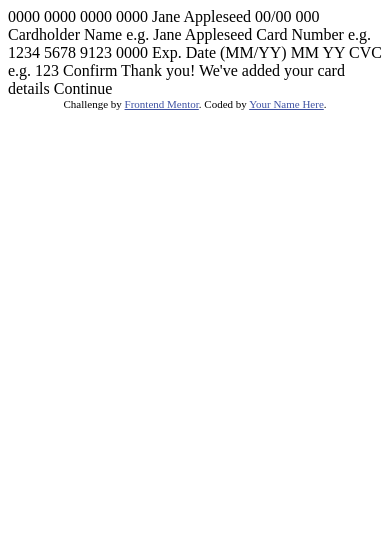
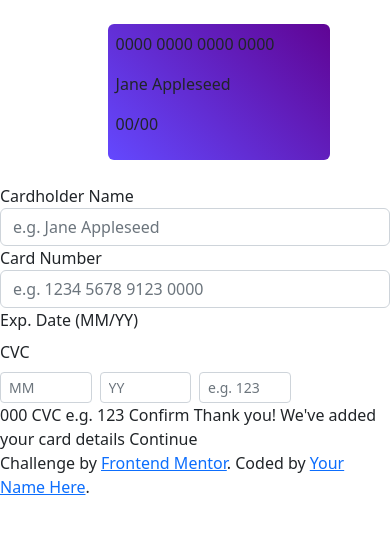
Before and after one commit to EmberTSeal/Challenges, a plain HTML site: page Interactive_Card_Details/index.html in a window 390 px wide. Drawn offline with nearby package versions, Linux system fonts and the light colour scheme.

Commit message:
Mobile Design
update form markup

```diff
--- a/Interactive_Card_Details/index.html
+++ b/Interactive_Card_Details/index.html
@@ -1,36 +1,53 @@
 <!DOCTYPE html>
 <html lang="en">
+
 <head>
   <meta charset="UTF-8">
-  <meta name="viewport" content="width=device-width, initial-scale=1.0"> <!-- displays site properly based on user's device -->
+  <meta name="viewport" content="width=device-width, initial-scale=1.0">
+  <!-- displays site properly based on user's device -->
 
   <link rel="icon" type="image/png" sizes="32x32" href="./images/favicon-32x32.png">
-
+  <link href="https://cdn.jsdelivr.net/npm/bootstrap@5.2.3/dist/css/bootstrap.min.css" rel="stylesheet"
+    integrity="sha384-rbsA2VBKQhggwzxH7pPCaAqO46MgnOM80zW1RWuH61DGLwZJEdK2Kadq2F9CUG65" crossorigin="anonymous">
+  <link rel="stylesheet" href="style.css">
   <title>Frontend Mentor | Interactive card details form</title>
 
-  <!-- Feel free to remove these styles or customise in your own stylesheet 👍 -->
-  <style>
-    .attribution { font-size: 11px; text-align: center; }
-    .attribution a { color: hsl(228, 45%, 44%); }
-  </style>
 </head>
-<body>
 
-  0000 0000 0000 0000
-  Jane Appleseed
-  00/00
+<body class="d-flex flex-column justify-content-center align-items-center">
+  <section>
+    <div id="preview" class="container d-inline-block rounded p-2 m-4">
+      <p> 0000 0000 0000 0000</p>
+      <div class="details">
+        <p> Jane Appleseed</p>
+        <p> 00/00</p>
+      </div>
+    </div>
+  </section>
+  <section class="form">
+    <form action="#entry">
+      <label for="name" class="">Cardholder Name</label>
+      <input type="text" class="form-control form-control-md" placeholder="e.g. Jane Appleseed">
+      <label for="card-number" class="">Card Number</label>
+      <input type="number" class="form-control form-control-md" placeholder="e.g. 1234 5678 9123 0000">
+      <div class="row g-2">
+        <label for="exp-date" class="">Exp. Date (MM/YY)</label>
+
+        <label for="CVC" class="">CVC</label>
+        <div class="col-3">
+          <input type="number" class="form-control form-control-sm" placeholder="MM">
+        </div>
+        <div class="col-3">
+          <input type="number" class="form-control form-control-sm" placeholder="YY">
+        </div>
+        <div class="col-3">
+          <input type="number" class="form-control form-control-sm" placeholder="e.g. 123">
+        </div>
+      </div>
+    </form>
+  </section>
 
   000
-
-  Cardholder Name
-  e.g. Jane Appleseed
-
-  Card Number
-  e.g. 1234 5678 9123 0000
-
-  Exp. Date (MM/YY)
-  MM
-  YY
 
   CVC
   e.g. 123
@@ -48,4 +65,5 @@
     Coded by <a href="#">Your Name Here</a>.
   </div>
 </body>
+
 </html>
--- /dev/null
+++ b/Interactive_Card_Details/style.css
@@ -0,0 +1,7 @@
+#preview{
+    background-image: linear-gradient(45deg, hsl(249, 99%, 64%), hsl(278, 94%, 30%));
+}
+
+#preview{
+    max-width: 80vw;
+}
```
